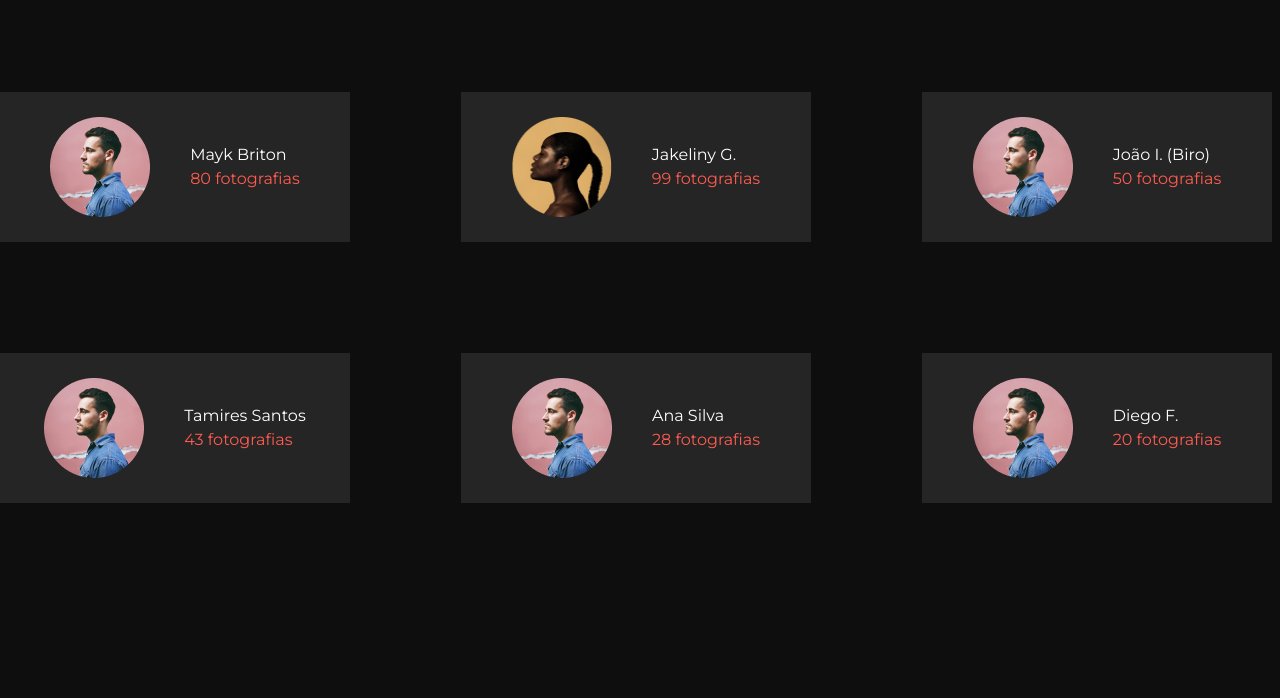
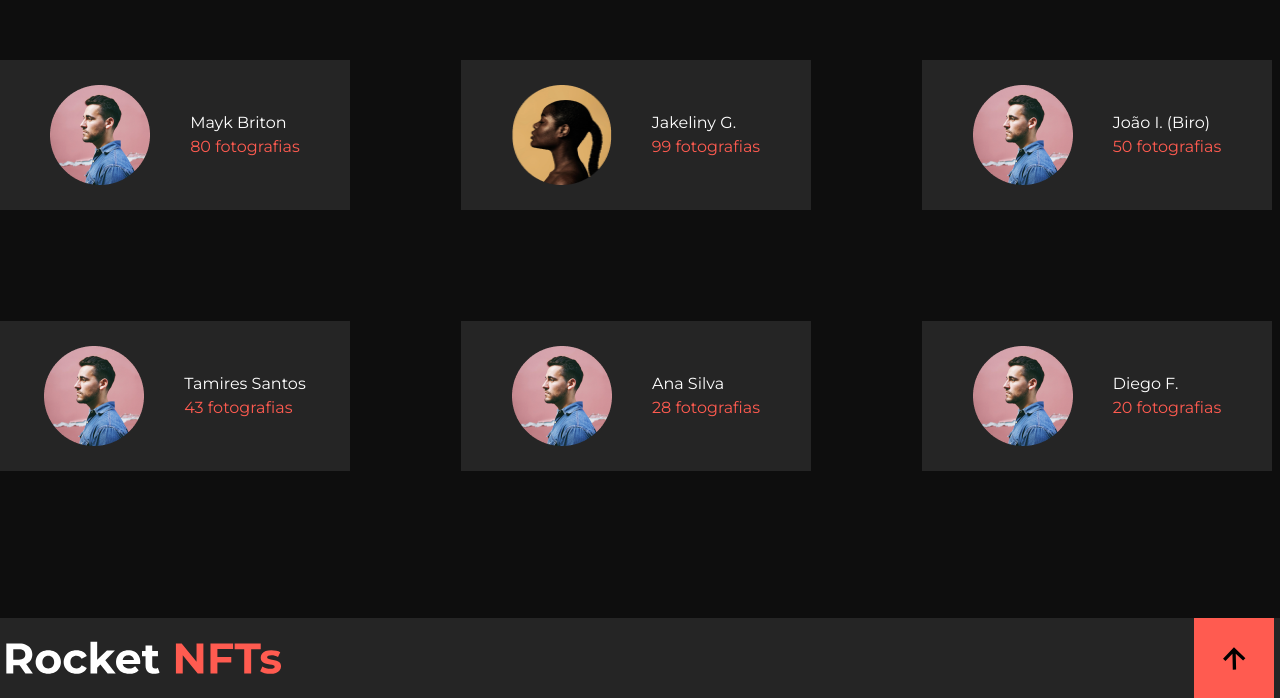
Before and after one commit to andreprogramador01/projeto-rocket-nfts, a plain HTML site: page index.html in a window 1280 px wide. Shown: the part 3978-4676 px from the top of the page. Before the commit the page ends 4481 px from the top, so only its background shows below. Drawn offline with Linux system fonts and the light colour scheme.

Commit message:
inicio do rodape

```diff
--- a/css/style.css
+++ b/css/style.css
@@ -254,3 +254,25 @@ body{
 .nome-artista, .qtd-fotografias{
     line-height: 24px;
 }
+footer{
+    margin-top:147px;
+    background: var(--card-color);
+    display: flex;
+    justify-content:center;
+}
+.linkagem-topo{
+    width: 1268px;
+    display: flex;
+    justify-content:space-between;
+}
+.linkagem-topo .link{
+    width: 80px;
+    height: 80px;
+    background:var(--color-logo);
+    display:flex;
+    justify-content:center;
+    align-items:center;
+}
+.linkagem-topo .logo{
+    width: 276px;
+}
--- a/index.html
+++ b/index.html
@@ -118,13 +118,11 @@
                         <p class="astronauta-titulo"> Astrounauta 2 <img src="assets/arrow-white.svg" alt=""></p>
                         <p class="astronauta-nome">Jakeliny Gracielly <span class="texto-laranja">2.0 RKT</span> </p>
                         <img src="./assets/astronauta-3.png" alt="">
-                        Mayk Brito
                     </article>
                     <article class="astronauta">
                         <p class="astronauta-titulo"> Astrounauta 4 <img src="assets/arrow-white.svg" alt=""></p>
                         <p class="astronauta-nome">Tamires Santos <span class="texto-laranja">4.30 RKT</span> </p>
                         <img src="./assets/astronauta-4.png" alt="">
-                        Mayk Brito
                     </article>
             </div>
 
@@ -193,6 +191,12 @@
             </article>
 
         </section>
+        <footer>
+            <div class="linkagem-topo">
+                <img class="logo" src="assets/logo.svg" alt="">
+                <p class="link"><img src="assets/arrow-black.svg" alt=""></p>
+            </div>
+        </footer>
     </main>
 </body>
 </html>
```
